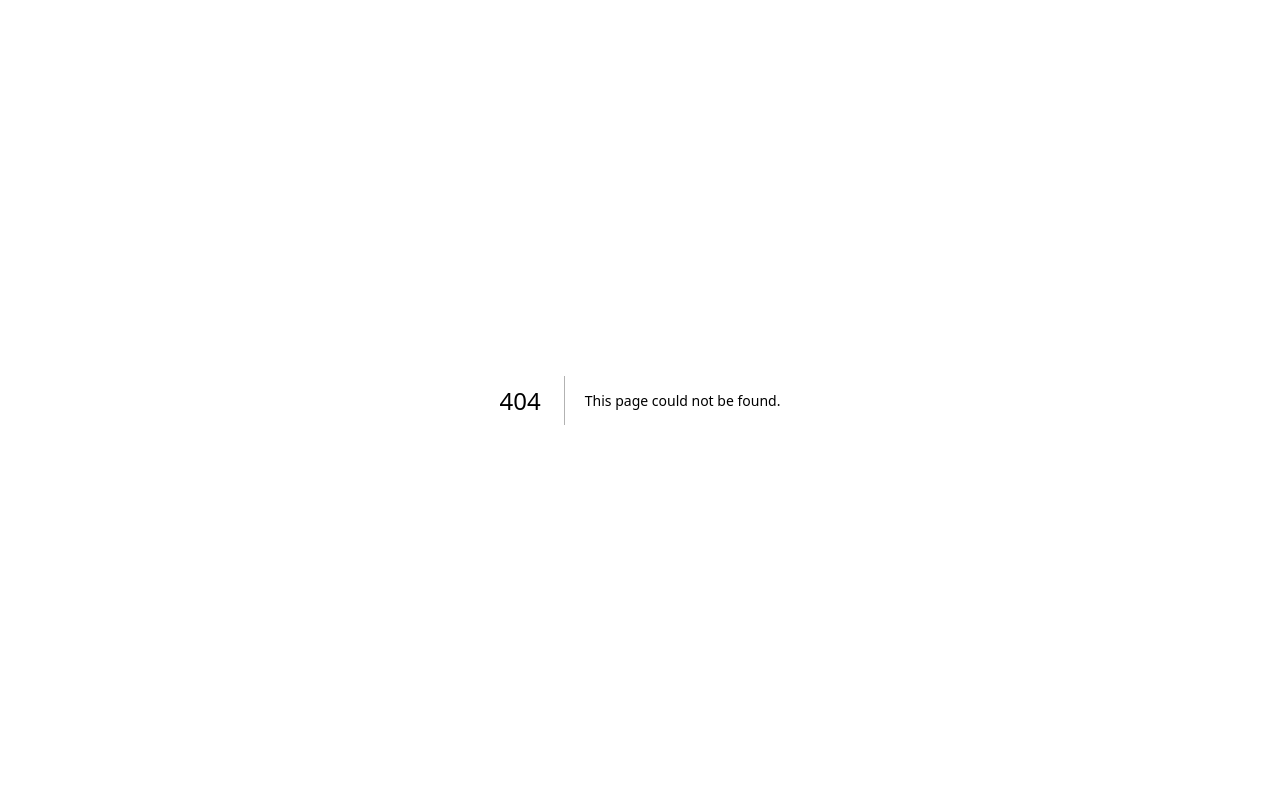
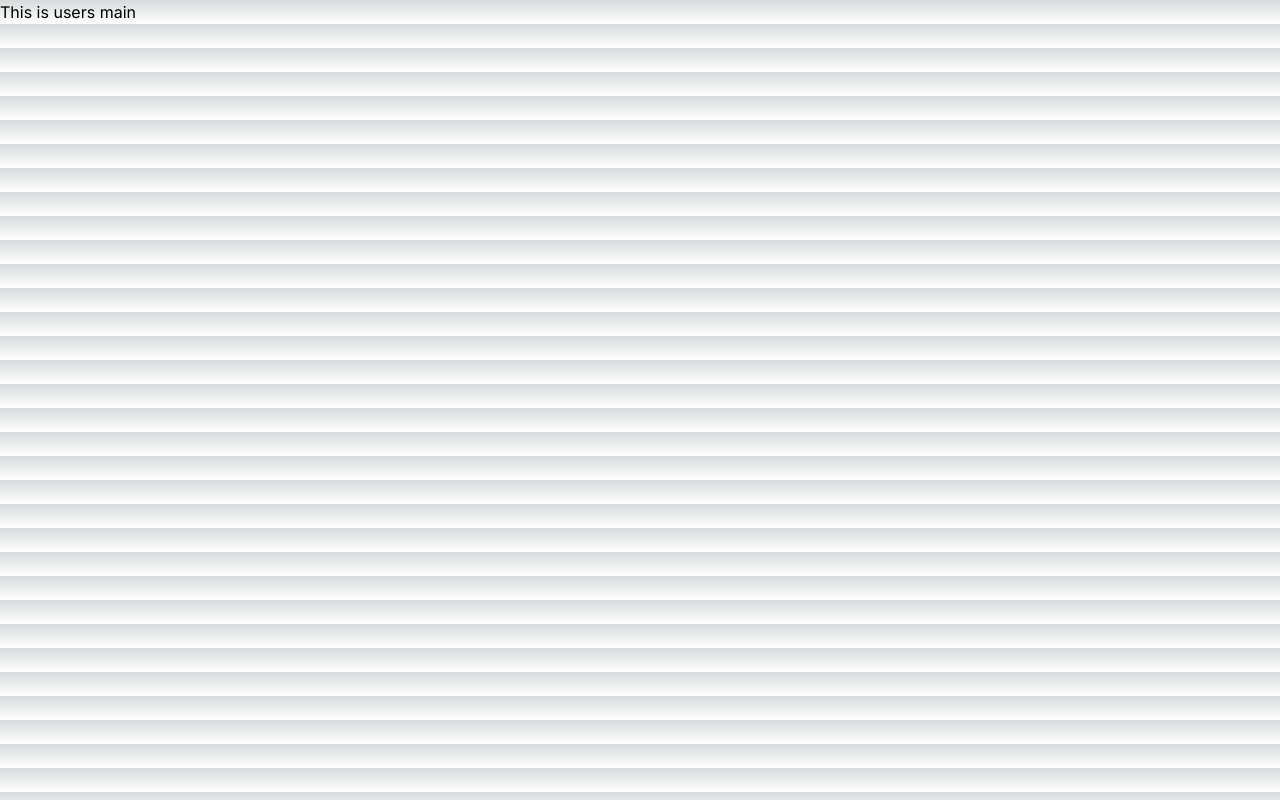
Before and after one commit to nameerfarooq/exploringnext, a Next.js app: page /users in a window 1280 px wide. Before the commit this address had no page. Built offline with nearby package versions, Linux system fonts and the light colour scheme.

Commit message:
dynamic routing

```diff
--- a/src/app/page.js
+++ b/src/app/page.js
@@ -3,7 +3,7 @@ import Image from "next/image";
 export default function Home() {
   return (
     <main className="flex min-h-screen flex-col items-center justify-between p-24">
-
+      Main component slash path
     </main>
   );
 }
--- /dev/null
+++ b/src/app/users/[username]/page.jsx
@@ -0,0 +1,5 @@
+const page = ({ params }) => {
+  return <div>this user's username is : {params.username}</div>;
+};
+
+export default page;
--- /dev/null
+++ b/src/app/users/page.jsx
@@ -0,0 +1,10 @@
+
+const page = () => {
+  return (
+    <div>
+      This is users main
+    </div>
+  )
+}
+
+export default page
```
